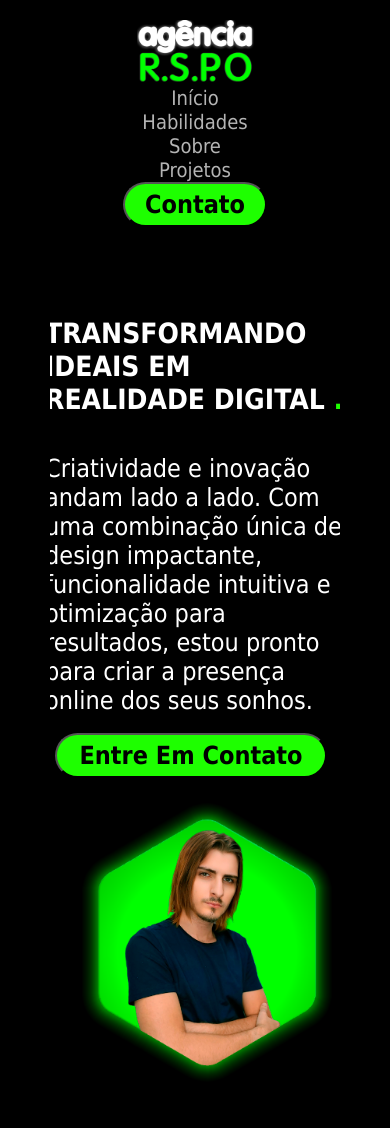
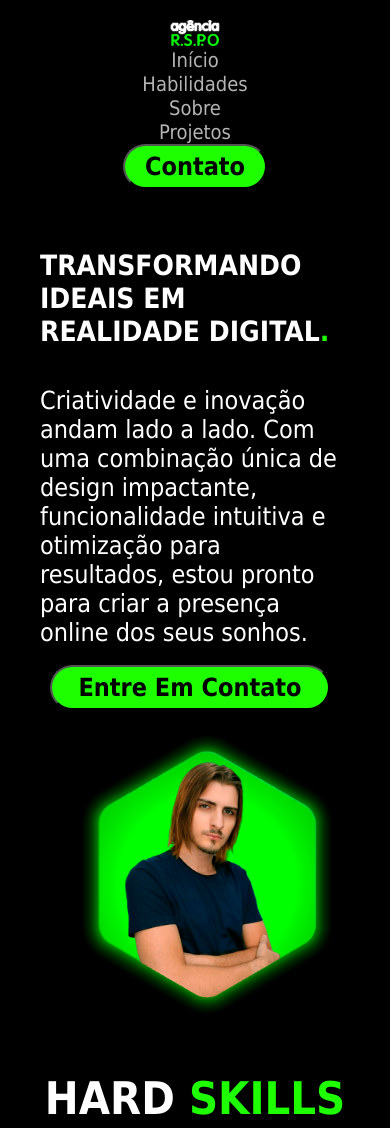
Before and after one commit to renanspdeoliveira/portifolio2024, a plain HTML site: page index.html in a window 390 px wide. Shown: the top 1128 px of the page. Drawn offline with Linux system fonts and the light colour scheme.

Commit message:
editwidthcel

```diff
--- a/style.css
+++ b/style.css
@@ -7,6 +7,10 @@
 
 body,
 html {
+    margin: 0;
+    padding: 0;
+    box-sizing: border-box;
+    overflow-x: hidden;
     background-color: black;
     --fonte-principal: Tahoma, Helvetica, Arial, sans-serif;
     --cor-verde: #1eff00;
@@ -216,7 +220,6 @@ section.especialidade-menu {
 
 .portifolio {
     padding: 80px 4%;
-
     box-shadow: 0 0 100px 5px #8f8f8f54;
 }
 
@@ -233,8 +236,12 @@ section.especialidade-menu {
     width: 110%;
 }
 
-@media (max-width: 768px) {
+@media (max-width: 769px) {
 
+    body {
+        max-width: 100vw;
+
+    }
 
     .cabecalho {
         padding: 20px 0;
@@ -245,12 +252,17 @@ section.especialidade-menu {
 
     }
 
+    .topo-do-site{
+        padding: 20px;
+    }
+
     .especialidade-menu {
         display: flex;
         justify-content: center;
     }
 
     .ul-menu {
+        flex-wrap: wrap;
         flex-direction: column;
         align-items: center;
     }
@@ -264,7 +276,6 @@ section.especialidade-menu {
     .img-sobre img {
         width: 100%;
     }
-
 
     .skills {
         justify-content: center;
@@ -304,7 +315,7 @@ section.especialidade-menu {
     }
 
     .logo-img {
-        width: 30%;
+        width: clamp(50px, 10%, 150px);
 
     }
 
```
Also changed, not shown: index.html (+3 -4 lines).
